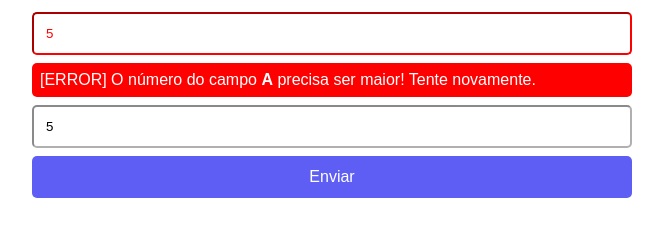
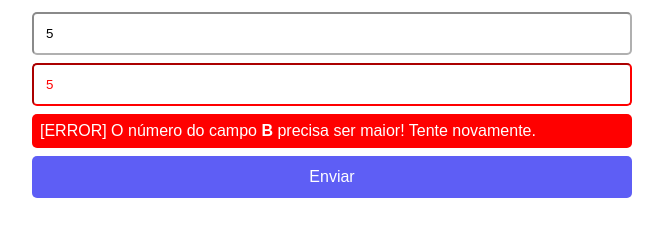
Before and after one commit to GustavobFarias/FORM-JS, a plain HTML site: page index.html in a window 1280 px wide. Both pictures are taken after typing "5", "5" into the empty fields and a click on the button "Enviar". Shown: the part 140-376 px from the top of the page, without its empty margins (308-971 px from the left). Drawn offline with Linux system fonts and the light colour scheme; a web font is replaced by a local one.

Commit message:
atualização commit

```diff
--- a/index.html
+++ b/index.html
@@ -13,11 +13,11 @@
         <form id="formulario">
             <input type="number" id="campoA" required placeholder="Campo A">
 
+            <input type="number" id="campoB" required placeholder="Campo B">
+
             <p class="error-menssagem">
                 [ERROR] O número do campo <b>A</b> precisa ser maior! Tente novamente.
             </p>
-
-            <input type="number" id="campoB" required placeholder="Campo B">
 
             <button id="btn-enviar" type="submit">Enviar</button>
 
--- a/main.js
+++ b/main.js
@@ -8,17 +8,18 @@ form.addEventListener('submit', function(e){
     const campoValorA = Number(campoA.value)
     const campoValorB = Number(campoB.value)
 
-    const menssagemError = `[ERROR] O número do campo <b>A</b> precisa ser maior! Tente novamente.`
-    const menssagemSucesso = `Parabéns o campo <b>A</b> ${campoValorA} está maior que o campo <b>B</b> ${campoValorB}!`
+    const menssagemError = `[ERROR] O número do campo <b>B</b> precisa ser maior! Tente novamente.`
+    const menssagemSucesso = `Parabéns o campo <b>B</b> ${campoValorB} está maior que o campo <b>A</b> ${campoValorA}!`
 
-    if (campoValorA <= campoValorB) {
+    if (campoValorA >= campoValorB) {
         const campoFalse = document.querySelector('.error-menssagem')
-        campoA.classList.add('error')
+        campoB.classList.add('error')
         campoFalse.innerHTML = menssagemError;
         campoFalse.style.display = 'block'
         document.querySelector('.sucesso').style.display = 'none';
+
     } else {
-        campoA.classList.remove('error')
+        campoB.classList.remove('error')
         const campoVerdadeiro = document.querySelector('.sucesso');
         campoVerdadeiro.innerHTML = menssagemSucesso;
         campoVerdadeiro.style.display = 'block';
```
